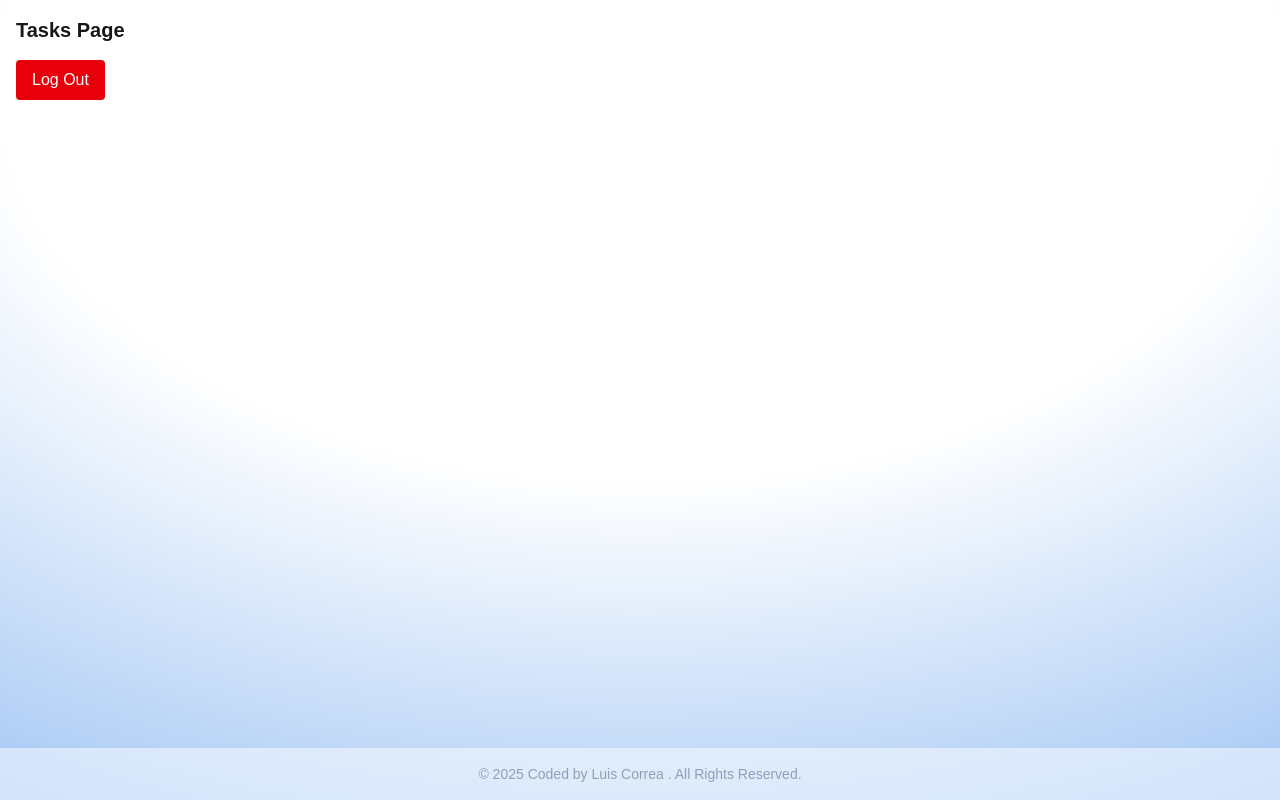
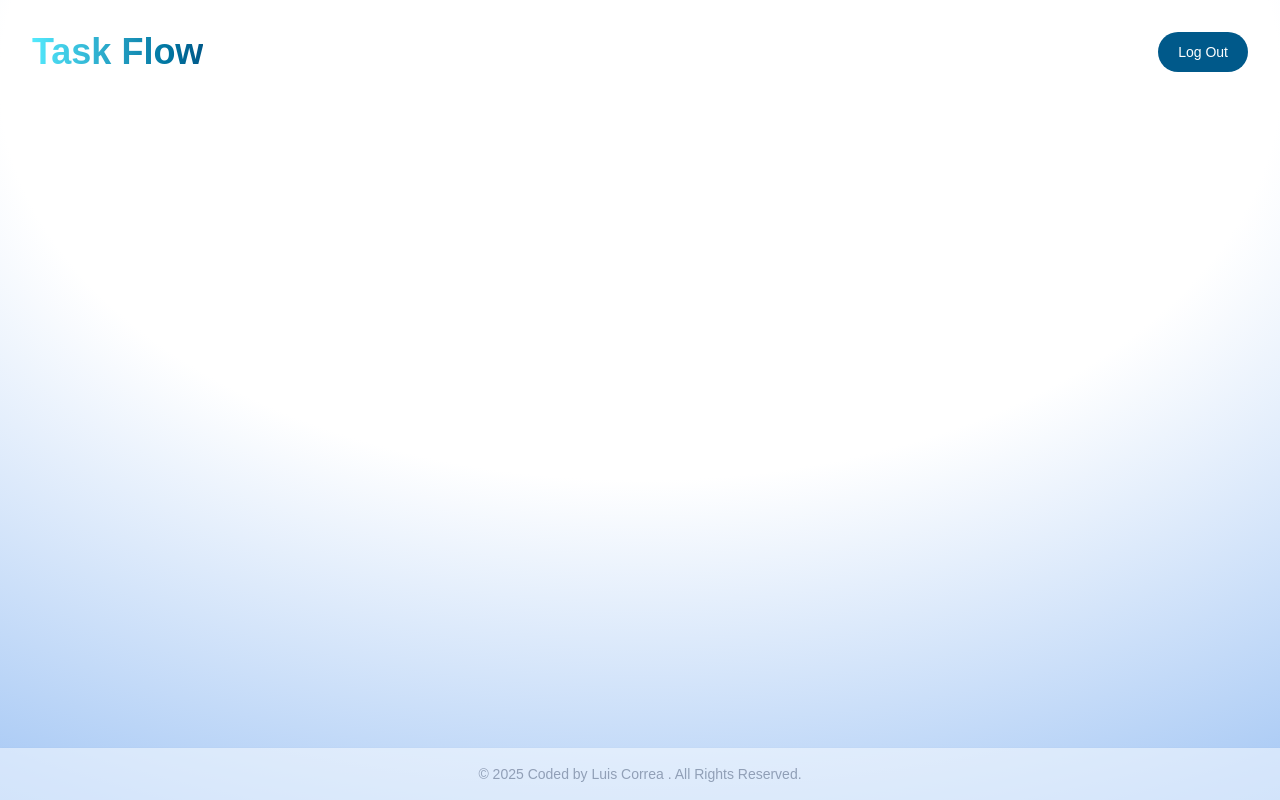
Before and after one commit to LuisCorreaDv/task-flow, a Next.js app: page /tasks in a window 1280 px wide. Built offline with nearby package versions, Linux system fonts and the light colour scheme.

Commit message:
Adding Header component to tasks page with logout logic

```diff
--- /dev/null
+++ b/src/app/tasks/components/Header.tsx
@@ -0,0 +1,41 @@
+import React from "react";
+import { logout } from "@/redux/features/authSlice";
+import { useDispatch } from "react-redux";
+import { useRouter } from "next/navigation";
+
+function Header() {
+  const dispatch = useDispatch();
+  const router = useRouter();
+
+  const handleLogout = () => {
+    dispatch(logout());
+    router.push("/");
+  };
+  return (
+    <header>
+      <nav className="bg-white border-gray-200 dark:bg-gray-900">
+        <div className="flex flex-wrap justify-between items-center mx-auto max-w-screen-xl p-4">
+          <a
+            href="https://flowbite.com"
+            className="flex items-center space-x-3 rtl:space-x-reverse"
+          >
+            <span className="self-center text-4xl font-semibold whitespace-nowrap dark:text-white text-center bg-gradient-to-r from-cyan-300 to-sky-800 bg-clip-text text-transparent">
+              Task Flow
+            </span>
+          </a>
+          <div className="flex items-center space-x-6 rtl:space-x-reverse">
+            <button
+              type="button"
+              onClick={handleLogout}
+              className="text-white font-medium bg-sky-800 hover:bg-sky-600 focus:outline-none focus:ring-4 focus:ring-sky-300 rounded-full text-sm px-5 py-2.5 text-center dark:bg-sky-600 dark:hover:bg-sky-700 dark:focus:ring-sky-800 transition duration-200 ease-in-out cursor-pointer"
+            >
+              Log Out
+            </button>
+          </div>
+        </div>
+      </nav>
+    </header>
+  );
+}
+
+export default Header;
--- a/src/app/tasks/page.tsx
+++ b/src/app/tasks/page.tsx
@@ -1,27 +1,12 @@
 'use client';
-
-import { useDispatch } from 'react-redux';
-import { useRouter } from 'next/navigation';
-import { logout } from '@/redux/features/authSlice';
+import Header from './components/Header';
 
 export default function TasksPage() {
-  const dispatch = useDispatch();
-  const router = useRouter();
-
-  const handleLogout = () => {
-    dispatch(logout());
-    router.push('/');
-  };
 
   return (
     <div className="p-4">
-      <h1 className="text-xl font-semibold mb-4">Tasks Page</h1>
-      <button
-        onClick={handleLogout}
-        className="bg-red-600 text-white px-4 py-2 rounded"
-      >
-        Log Out
-      </button>
+      <Header />
+
     </div>
   );
 }
```
